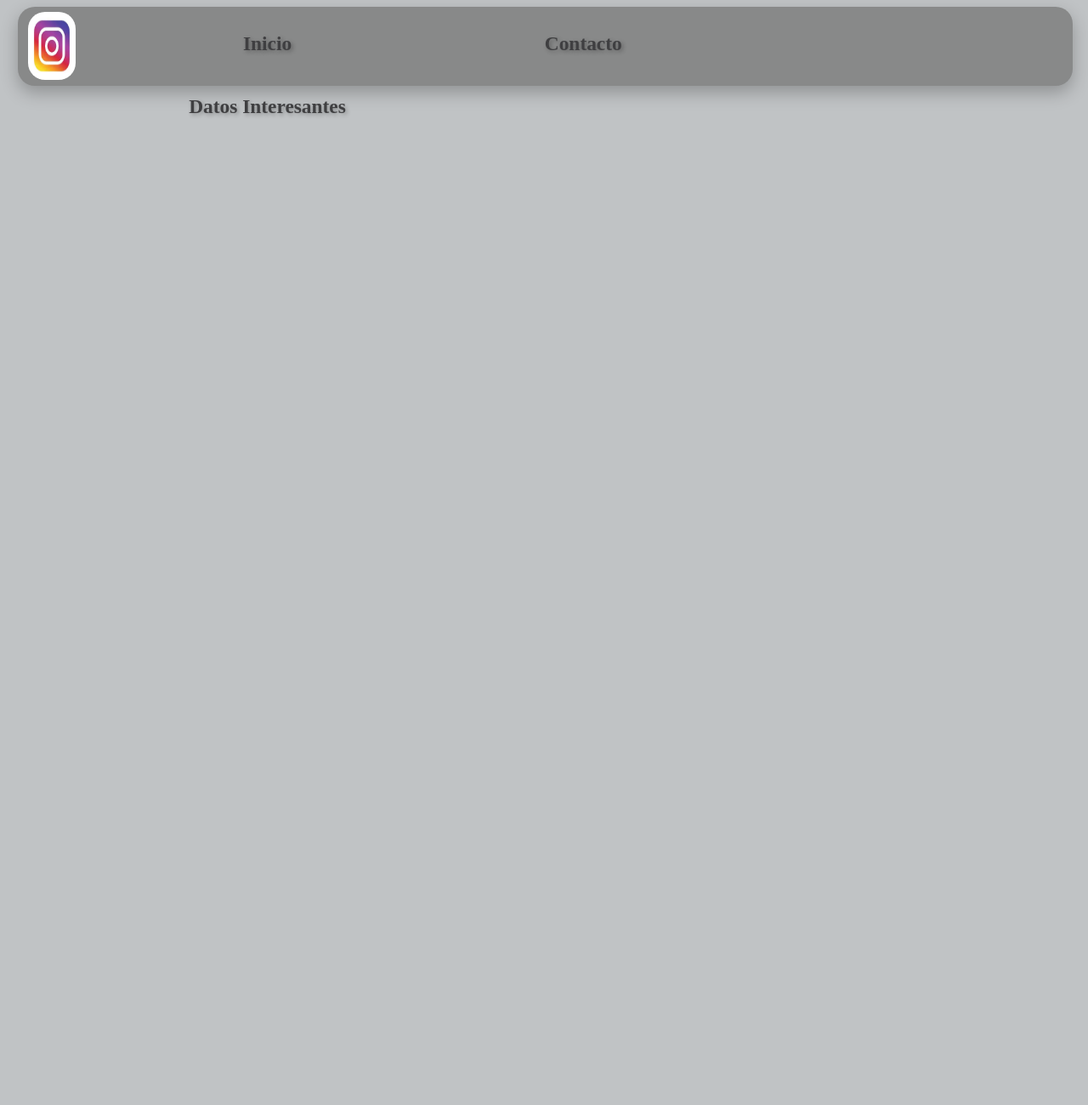
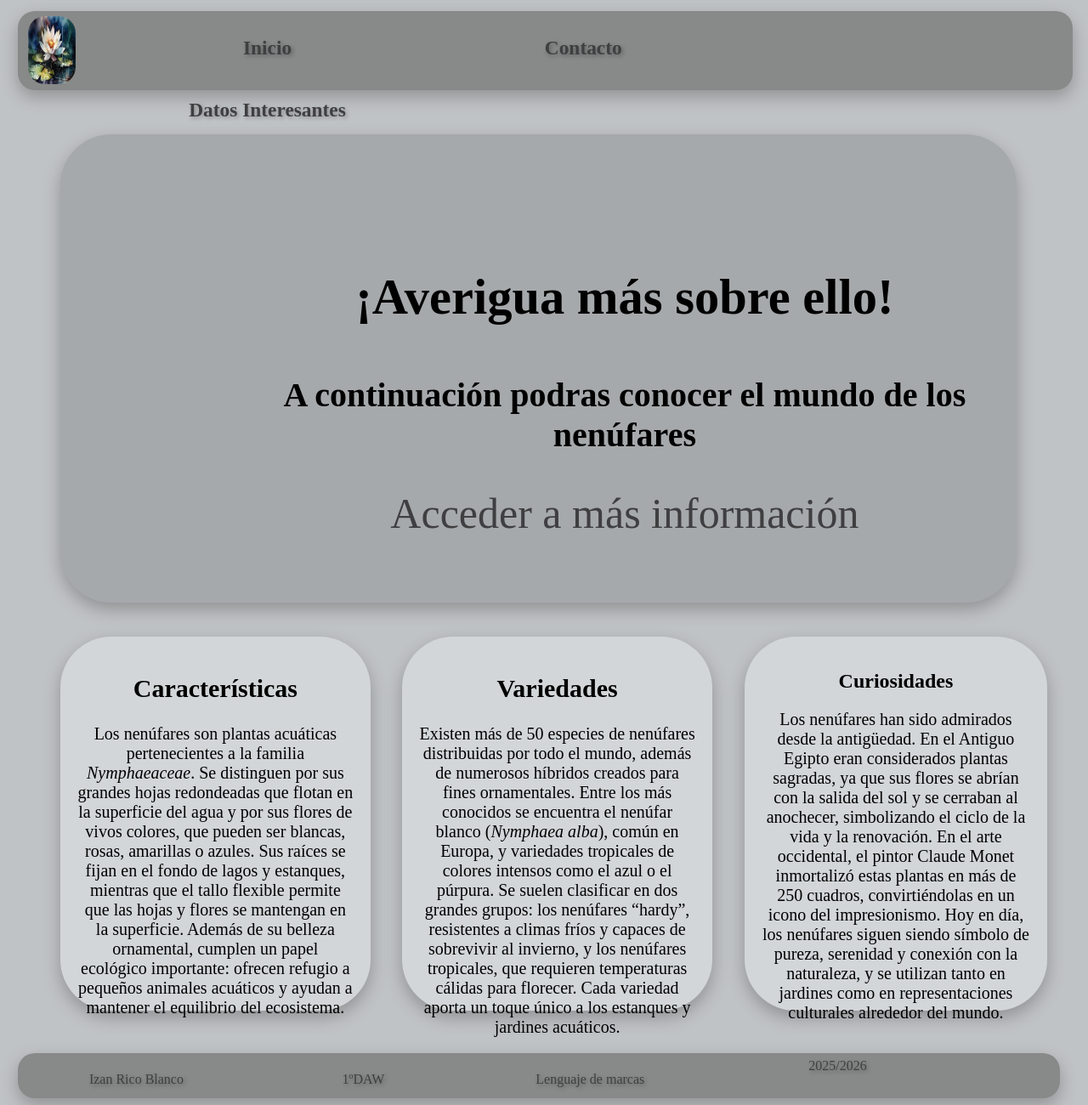
Before and after one commit to iizzaann-dev/Lenguaje-de-marcas, a plain HTML site: page Diseño de página landing/Diseño de página landing.html in a window 1280 px wide. Shown: the whole page at 85% size. Before the commit the page ends 800 px from the top, so only its background shows below. Drawn offline with Linux system fonts and the light colour scheme.

Commit message:
subida de muchisimas cosas

```diff
--- a/Diseño de página landing/Diseño de página landing.html
+++ b/Diseño de página landing/Diseño de página landing.html
@@ -10,7 +10,7 @@
 
     <header>
         <div class= "logo">
-            <img src="logo instagram.webp" alt="logo">
+            <img src="nenufar.webp" alt="logo">
 
         </div>
         <div class = "menu">
@@ -36,11 +36,81 @@
         </div>
     </header>
 
+    <section class = "hero">
+        <article class = "articulo">
+            <h1>¡Averigua más sobre ello!</h1>
+            <h3>A continuación podras conocer el mundo de los nenúfares</h3>
+            <a href="https://es.wikipedia.org/wiki/Nen%C3%BAfar" class="cta" target="_blank">Acceder a más información</a>
+        </article>
+    </section>
+
+
+
+    <div class="primero">
+        <h2>Características</h2>
+        <p>
+            Los nenúfares son plantas acuáticas pertenecientes a la familia <i>Nymphaeaceae</i>.
+            Se distinguen por sus grandes hojas redondeadas que flotan en la superficie del agua
+            y por sus flores de vivos colores, que pueden ser blancas, rosas, amarillas o azules.
+            Sus raíces se fijan en el fondo de lagos y estanques, mientras que el tallo flexible
+            permite que las hojas y flores se mantengan en la superficie.
+            Además de su belleza ornamental, cumplen un papel ecológico importante:
+            ofrecen refugio a pequeños animales acuáticos y ayudan a mantener el equilibrio del ecosistema.
+        </p>
+    </div>
+
+    <div class="segundo">
+        <h2>Variedades</h2>
+        <p>
+            Existen más de 50 especies de nenúfares distribuidas por todo el mundo,
+            además de numerosos híbridos creados para fines ornamentales.
+            Entre los más conocidos se encuentra el nenúfar blanco (<i>Nymphaea alba</i>),
+            común en Europa, y variedades tropicales de colores intensos como el azul o el púrpura.
+            Se suelen clasificar en dos grandes grupos:
+            los nenúfares “hardy”, resistentes a climas fríos y capaces de sobrevivir al invierno,
+            y los nenúfares tropicales, que requieren temperaturas cálidas para florecer.
+            Cada variedad aporta un toque único a los estanques y jardines acuáticos.
+        </p>
+    </div>
+
+    <div class="tercero">
+        <h2>Curiosidades</h2>
+        <p>Los nenúfares han sido admirados desde la antigüedad.
+            En el Antiguo Egipto eran considerados plantas sagradas,
+            ya que sus flores se abrían con la salida del sol y se cerraban al anochecer,
+            simbolizando el ciclo de la vida y la renovación.
+            En el arte occidental, el pintor Claude Monet inmortalizó estas plantas en más de 250 cuadros,
+            convirtiéndolas en un icono del impresionismo.
+            Hoy en día, los nenúfares siguen siendo símbolo de pureza, serenidad y conexión con la naturaleza,
+            y se utilizan tanto en jardines como en representaciones culturales alrededor del mundo.
+        </p>
+    </div>
 
     <footer>
-        <div class="1item"></div>
-        <div class="2item"></div>
-        <div class="3item"></div>
+        <div class = "nombre">
+            <p>
+                Izan Rico Blanco
+            </p>
+        </div>
+
+        <div class = "curso">
+            <p>
+                1ºDAW
+            </p>
+        </div>
+
+        <div class = "asignatura">
+            <p>
+                Lenguaje de marcas
+            </p>
+        </div>
+
+        <div class = "fecha">
+            <p>
+                2025/2026
+            </p>
+        </div>
     </footer>
+
 </body>
 </html>
--- a/Diseño de página landing/estilos.css
+++ b/Diseño de página landing/estilos.css
@@ -2,12 +2,14 @@ header{
     padding: 0.5%;
     z-index: 20;
     position: fixed;
+    top: 0;
     background-color: rgb(136, 137, 137);
     height: 80px;
     width: 96%;
     border-radius: 20px;
     margin-left: 1%;
     margin-right: 2%;
+    margin-top: 1%;
     box-shadow: 0 8px 20px rgba(0, 0, 0, 0.25);
 }
 
@@ -59,9 +61,115 @@ a:hover {
     color: rgb(44, 44, 55);
 }
 a:active {
-    color: rgb(129, 182, 163);
+    color: rgb(6, 47, 122);
 }
 
 body{
     background-color: rgb(192, 195, 197);
+    padding-top: 100px;
 }
+
+.hero{
+    position: relative;
+    margin-top: 50px;
+    width: 85%;
+    height: 500px;
+    margin-left: 5%;
+    margin-right: 5%;
+    margin-bottom: 40px;
+    padding: 2%;
+    border-radius: 60px;
+    box-shadow: 0 8px 20px rgba(0, 0, 0, 0.25);
+    background-color: rgb(166, 169, 171);
+}
+
+.articulo{
+    position: absolute;
+    text-align: center;
+    font-size: 50px;
+    top: 18%;
+    left: 18%;
+}
+
+.articulo h3{
+    font-size: 40px;
+}
+.primero, .segundo {
+    float: left;
+    width: 25.66%;
+    padding: 20px;
+    height: 400px;
+}
+
+.primero {
+    margin-left: 5%;
+    border-radius: 60px;
+    box-shadow: 0 8px 20px rgba(0, 0, 0, 0.25);
+    background-color: rgb(210, 214, 216);
+    text-align: center;
+}
+
+.segundo, .tercero {
+    margin-left: 3%;
+    border-radius: 60px;
+    box-shadow: 0 8px 20px rgba(0, 0, 0, 0.25);
+    background-color: rgb(210, 214, 216);
+}
+
+.segundo{
+    text-align: center;
+}
+
+.tercero{
+    float: left;
+    width: 25.05%;
+    padding: 20px;
+    height: 400px;
+    text-align: center;
+}
+
+.primero, .segundo, .tercero p{
+    margin-bottom: 4%;
+    font-size: 20px;
+}
+
+.cta-btn {
+    background: #ff5722;
+    color: white;
+    padding: 15px 25px;
+    font-size: 18px;
+    border-radius: 8px;
+    text-decoration: none;
+    font-weight: bold;
+    margin-top: 50px;
+    margin-bottom: 20px;
+    float: center;
+}
+
+footer{
+    width: 96%;
+    height: 40px;
+    margin-left: 1%;
+    margin-right: 2%;
+    margin-top: 0;
+    padding: 0.5%;
+    text-align: center;
+    background-color: rgb(136, 137, 137);
+    border-radius: 20px;
+    box-shadow: 0 8px 20px rgba(0, 0, 0, 0.25);
+    color: rgb(63, 63, 65);
+    text-shadow: 2px 2px 5px rgba(0,0,0,0.3);
+    clear: both ;
+}
+
+.nombre, .curso, .asignatura, .fecha{
+    float: left;
+    margin-left: 2%;
+    height: 40px;
+    width: 22%;
+    text-align: center;
+}
+
+.nombre, .curso, .asignatura, .fecha p{
+    margin: 0;
+}
--- /dev/null
+++ b/examen 2/estilos.css
@@ -0,0 +1,78 @@
+
+header {
+    background-color:rgb(12, 5, 97);
+    text-align: left;
+    font-size: 25px;
+    width: 100%;
+    margin-top: -5%;
+    padding-left: 8%;
+    padding-top: 1%;
+    padding-bottom: 1%;
+    color: blanchedalmond;
+    position: fixed;
+    z-index: 10;
+}
+
+body{
+    margin: 0;
+    background-color: rgb(235, 235, 235);
+}
+
+.inicio{
+    float: left;
+}
+
+.servicio{
+    float: left;
+    margin-left: 4%;
+    margin-right: 4%;
+}
+
+section{
+    margin: 5%;
+    font-size: 150%;
+}
+
+
+article{
+    margin-left: 15%;
+}
+.texto{
+    float: left;
+    margin-left: 20%;
+    width: 30%;
+    margin-right: 5%;
+    margin-left: 30%;
+    font-size: 160%;
+}
+
+.primerTexto{
+    margin-bottom: 30%;
+}
+.boton{
+    border-radius: 20px;
+    background-color: rgb(41, 243, 98);
+    float: left;
+    margin-left: 20%;
+    margin-top: -70%;
+    margin-left:70%;
+    width: 8%;
+    height: 8%;
+    padding-top: 0.5%;
+    padding-bottom: 0.5%;
+    padding-left: 1.5%;
+    padding-right: 1.5%;
+    text-align: center;
+    box-shadow: 0 8px 20px rgba(0, 0, 0, 0.25);
+    position: sticky;
+    top: 70px;
+    z-index: 5;
+}
+
+a {
+    color: rgb(229, 229, 231);
+    text-decoration: none;
+}
+a:hover {
+    color: rgb(121, 121, 125);
+}
--- /dev/null
+++ b/examen2-/estilos.css
@@ -0,0 +1,90 @@
+header{
+    margin: 0;
+    width: 101%;
+    background-color: rgb(14, 33, 75);
+    padding-top: 0.5%;
+    padding-bottom: 0.5%;
+    position: fixed;
+    margin-top: -2.3%;
+}
+
+body{
+    margin: 0;
+    background-color: rgb(235, 236, 236);
+}
+
+.inicio{
+    float: left;
+    margin-left: 5%;
+    font-size: 17px;
+    margin-top: 0.5%;
+}
+
+.servicios{
+    float: left;
+    margin-left: 5%;
+    margin-right: 5%;
+    font-size: 17px;
+    margin-top: 0.5%;
+}
+
+.contacto{
+    font-size: 17px;
+    margin-top: 0.5%;
+}
+
+a {
+    color: rgb(225, 225, 230);
+    text-decoration: none;
+}
+a:hover {
+    color: rgb(186, 186, 190);
+}
+
+section{
+    margin: 2%;
+}
+
+article{
+    border: 2px solid black;
+    width: 100%;
+    height: 1200px;
+    margin-top: 10%;
+
+}
+
+.texto{
+    float:center;
+    text-align: left;
+    width: 35%;
+    margin-left: 35%;
+    margin-right: ;
+    border: 2px solid black;
+    font-size: 30px;
+}
+
+.texto1{
+
+}
+
+.texto2{
+    float: center;
+    text-align: left;
+    margin-top: 20%;
+}
+
+.boton{
+    background-color: rgb(25, 235, 70);
+    color: rgb(225, 225, 230);
+    text-decoration: none;
+    width: 6%;
+    text-align: center;
+    padding-bottom: 0.3%;
+    padding-top: 0.3%;
+    padding-left: 0.6%;
+    padding-right: 0.6%;
+    border-radius: 20px;
+    float: right;
+    box-shadow: 0 8px 20px rgba(0, 0, 0, 0.25);
+    position: absolute;
+}
```
Also changed, not shown: examen 2/posiciones.html (added, +57 -0 lines), examen2-/posiciones.html (added, +63 -0 lines), flexbox/flexbox1/Flexbox1.html (added, +12 -0 lines), index.html (deleted, +0 -14 lines), libros.xml (deleted, +0 -22 lines), sobras/index.html (added, +14 -0 lines), sobras/libros.xml (added, +22 -0 lines), Diseño de página landing/logo instagram.webp (deleted), Diseño de página landing/nenufar.webp (added), Una historia con estilo/estilos.css (line endings or trailing spaces), flexbox/flexbox1/estilos.css (added), sobras/descargar.webp (renamed from descargar.webp), sobras/ferrari.webp (renamed from ferrari.webp), 3 other files.
